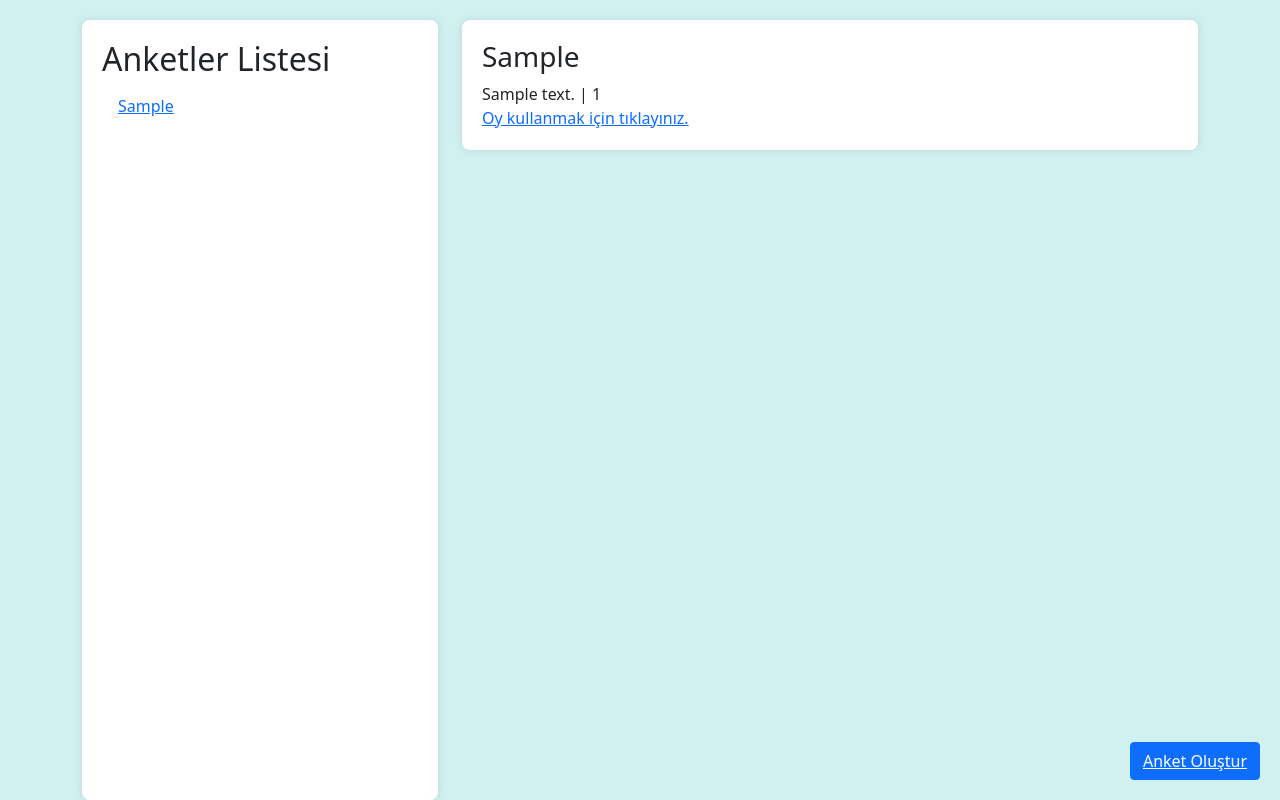
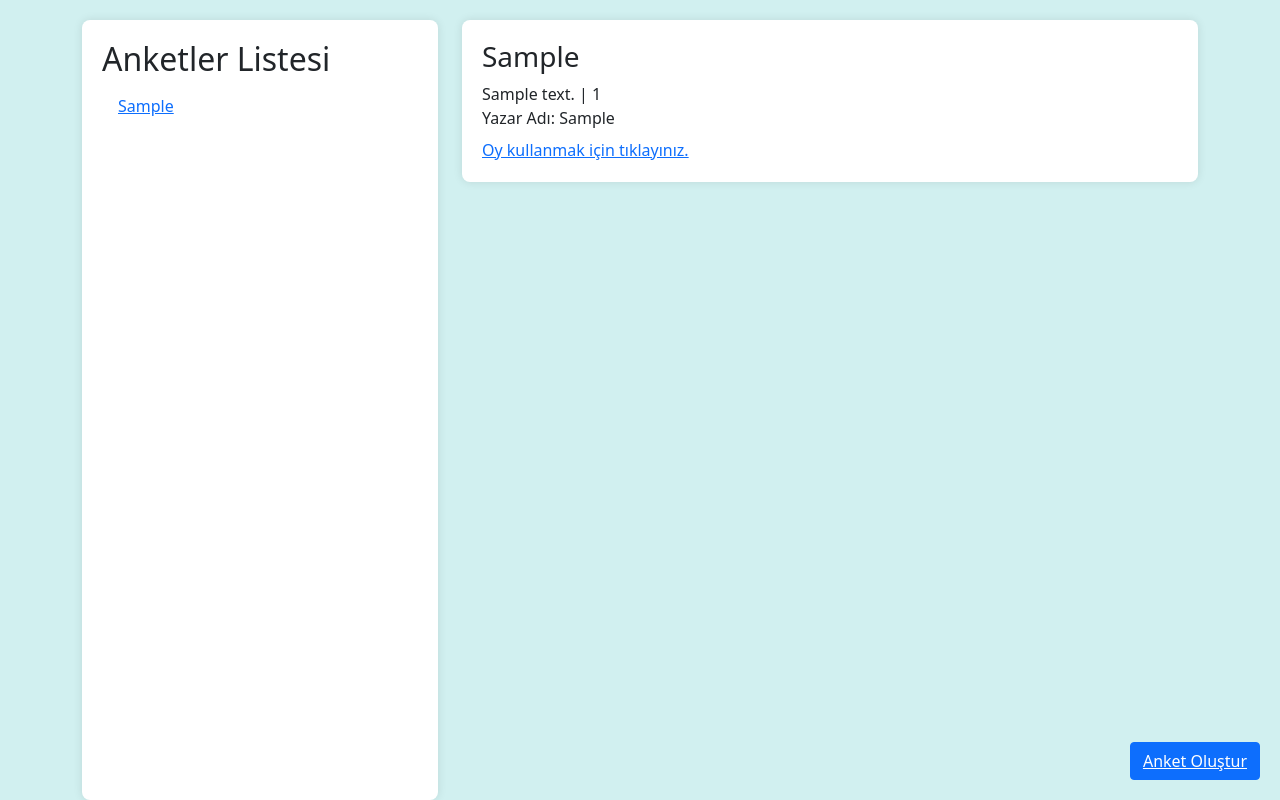
Before and after one commit to YuCaIb/survey-edu4tech, a Flask app: page / in a window 1280 px wide. Run offline with Flask 3, Linux system fonts and the light colour scheme; a database or web service that is not in the repository returns one stand-in record (values such as "Sample title").

Commit message:
a little more cosmetics

```diff
--- a/main.py
+++ b/main.py
@@ -150,6 +150,8 @@ def survey():
 
             # Anket verilerini MongoDB'ye kaydet
             db["survey"].insert_one({
+                "yazar_adi": name,
+                "e-mail": email,
                 "_id": survey_id,
                 "anket_basligi": anket_basligi,
                 "options": options,
--- a/templates/home.html
+++ b/templates/home.html
@@ -61,13 +61,19 @@
                     {% endfor %}
                 </div>
                 <div>
-                        <a href="{{url_for('survey_details', survey_id= surveys[0]['_id'])}}">Oy kullanmak için tıklayınız.</a>
+                    <label for="author" class="form-label">Yazar Adı:</label>
+                    <span id="author">{{surveys[0]['yazar_adi']}}</span>
+                </div>
+                <div>
+                    <a href="{{url_for('survey_details', survey_id= surveys[0]['_id'])}}">Oy kullanmak için
+                        tıklayınız.</a>
                 </div>
             </div>
         </div>
     </div>
 </div>
-    <button class="btn btn-primary create-survey-button"><a href="create-survey" class="text-white">Anket Oluştur</a></button>
+<button class="btn btn-primary create-survey-button"><a href="create-survey" class="text-white">Anket Oluştur</a>
+</button>
 </body>
 
 </html>
```
Also changed, not shown: templates/create-survey.html (indentation only). Lines whose indentation alone changed are shown as unchanged.
